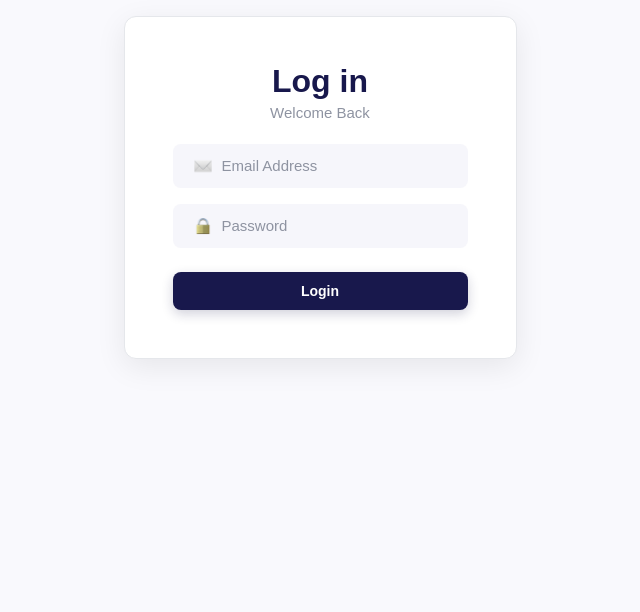
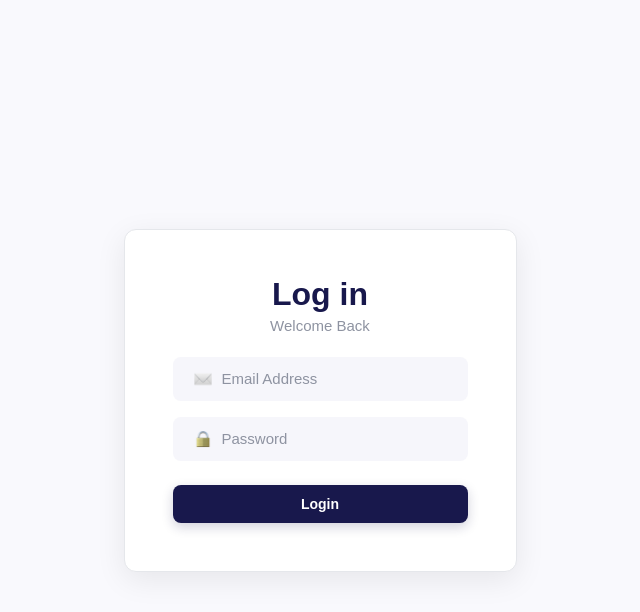
Before and after one commit to noisekov/aezakmi, a React (Vite) app: page /login in a window 1280 px wide. Shown: the top 612 px of the page, without its empty margins (320-960 px from the left). Built offline with nearby package versions, Linux system fonts and the light colour scheme.

Commit message:
fix: correct styles login page

```diff
--- a/src/components/Body/Body.module.css
+++ b/src/components/Body/Body.module.css
@@ -3,8 +3,7 @@
   flex: 1 1 0;
   min-width: 0;
   padding: 1rem;
-  align-items: stretch;
-  justify-content: flex-start;
+  align-items: center;
 }
 
 .body > * {
--- a/src/hooks/useCurrencyHistory.ts
+++ b/src/hooks/useCurrencyHistory.ts
@@ -8,10 +8,7 @@ interface HistoryState {
   error: string;
 }
 
-export default function useCurrencyHistory(
-  currency: CurrencyCode | null,
-  period: Period,
-) {
+const useCurrencyHistory = (currency: CurrencyCode | null, period: Period) => {
   const [result, setResult] = useState<HistoryState | null>(null);
 
   const requestKey = currency ? `${currency}:${period}` : null;
@@ -72,4 +69,6 @@ export default function useCurrencyHistory(
 
     error: currentResult?.error ?? "",
   };
-}
+};
+
+export default useCurrencyHistory;
```
Also changed, not shown: src/routes/routes.tsx (+7 -2 lines).
